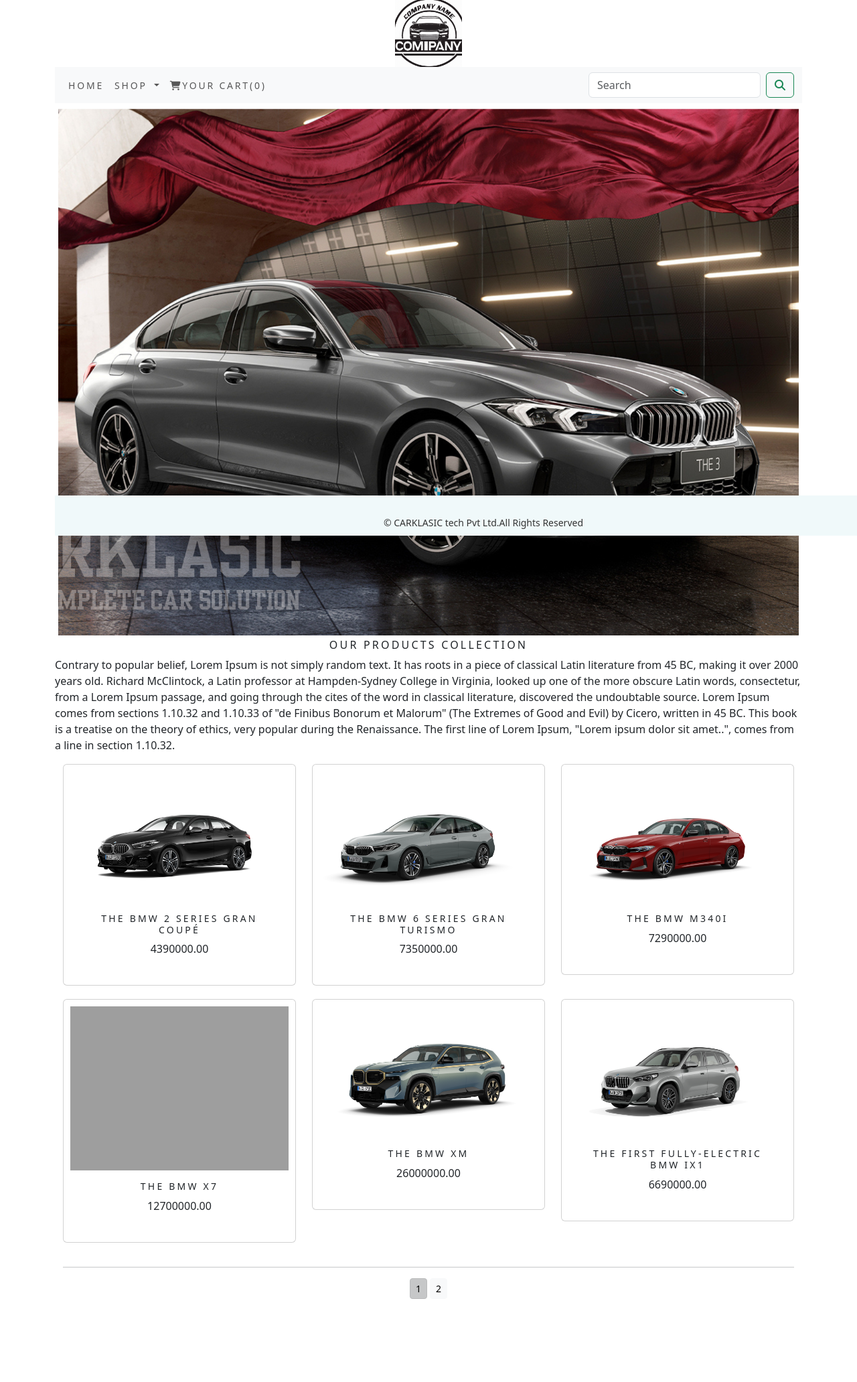
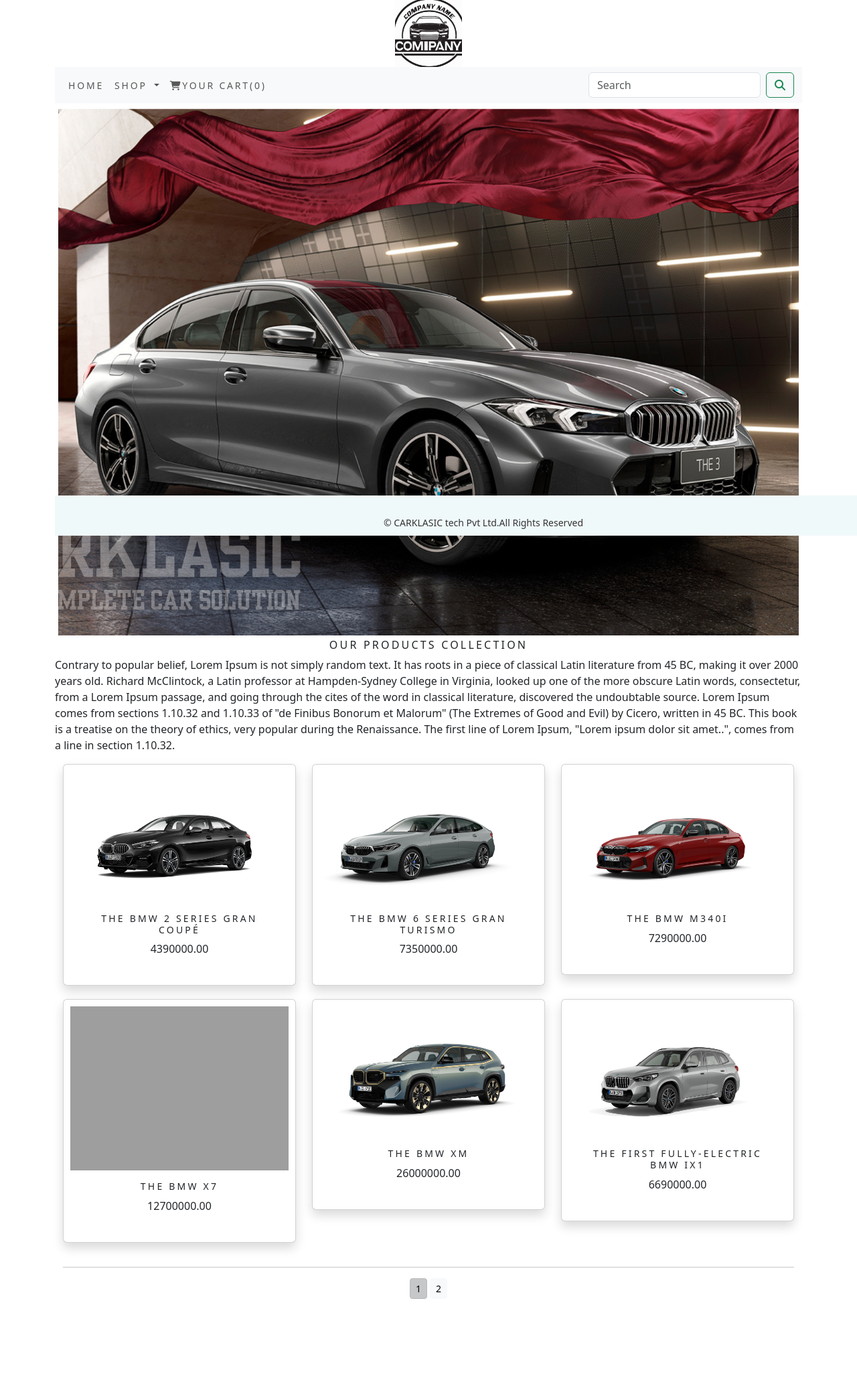
Before and after one commit to ansalca/ecommerce, a Django app: page /shop/ in a window 1280 px wide. Shown: the whole page at 67% size. Run offline with Django 4.2, Linux system fonts and the light colour scheme; data comes from the database, SQL or seed files in the repository; some libraries are stand-ins or nearby versions; grey boxes are pictures that could not be loaded.

Commit message:
Update category.html

```diff
--- a/ecommerce/templates/category.html
+++ b/ecommerce/templates/category.html
@@ -58,7 +58,7 @@
     <div class="row mx_auto">
         {% for product in products.object_list %}
         <div class="my_bottom_margin col-9 col-sm-12 col-md-12 col-lg-4">
-            <div class="card text-center" style="min-width:18rem;">
+            <div class="card text-center shadow" style="min-width:18rem;">
                 <a href="{{product.get_url}}"><img class="card-image-top my_image" src="{{ product.image.url }}" alt="{{ product.name }}"></a>
                 <div class="card-body">
                     <h4>{{ product.name }}</h4>
```
